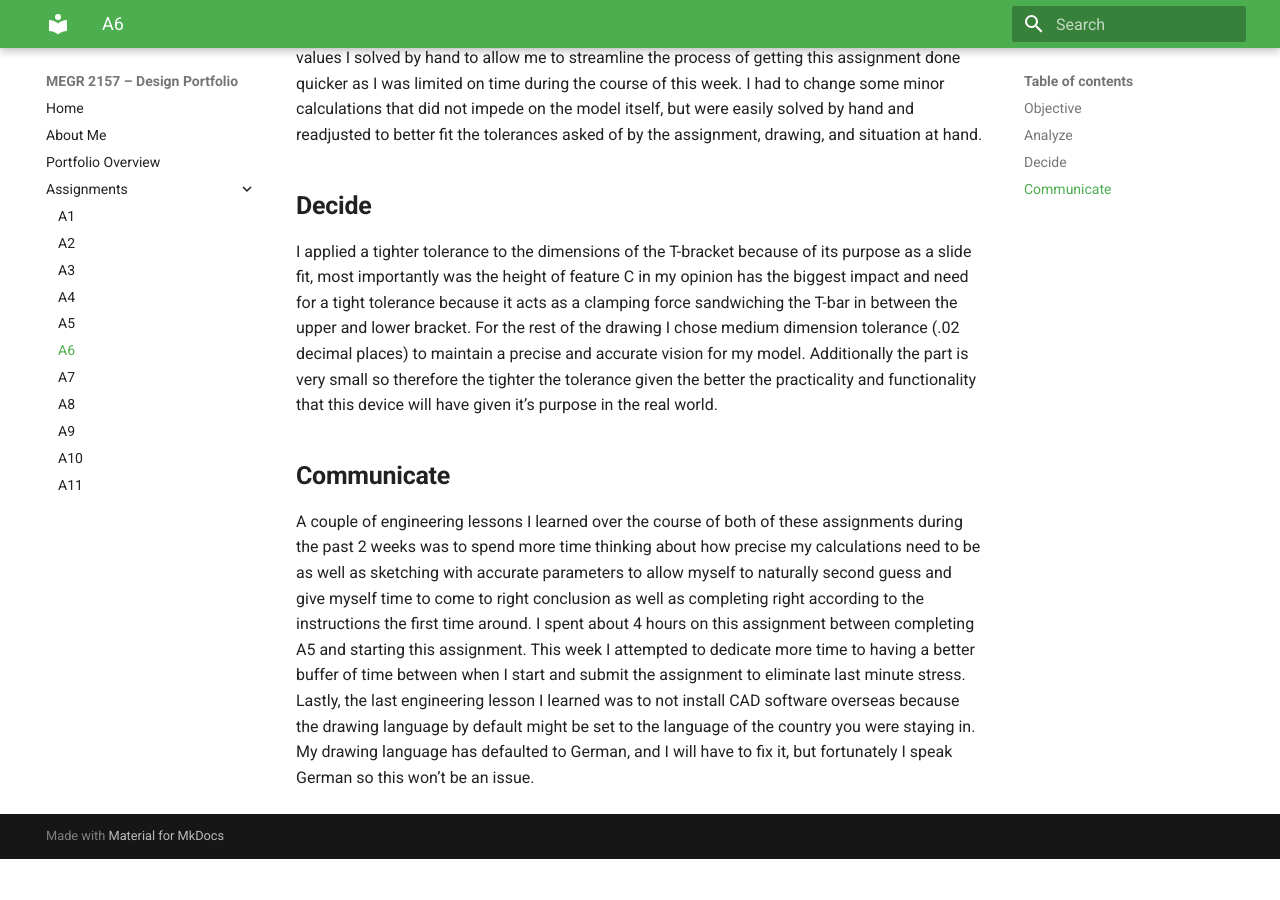
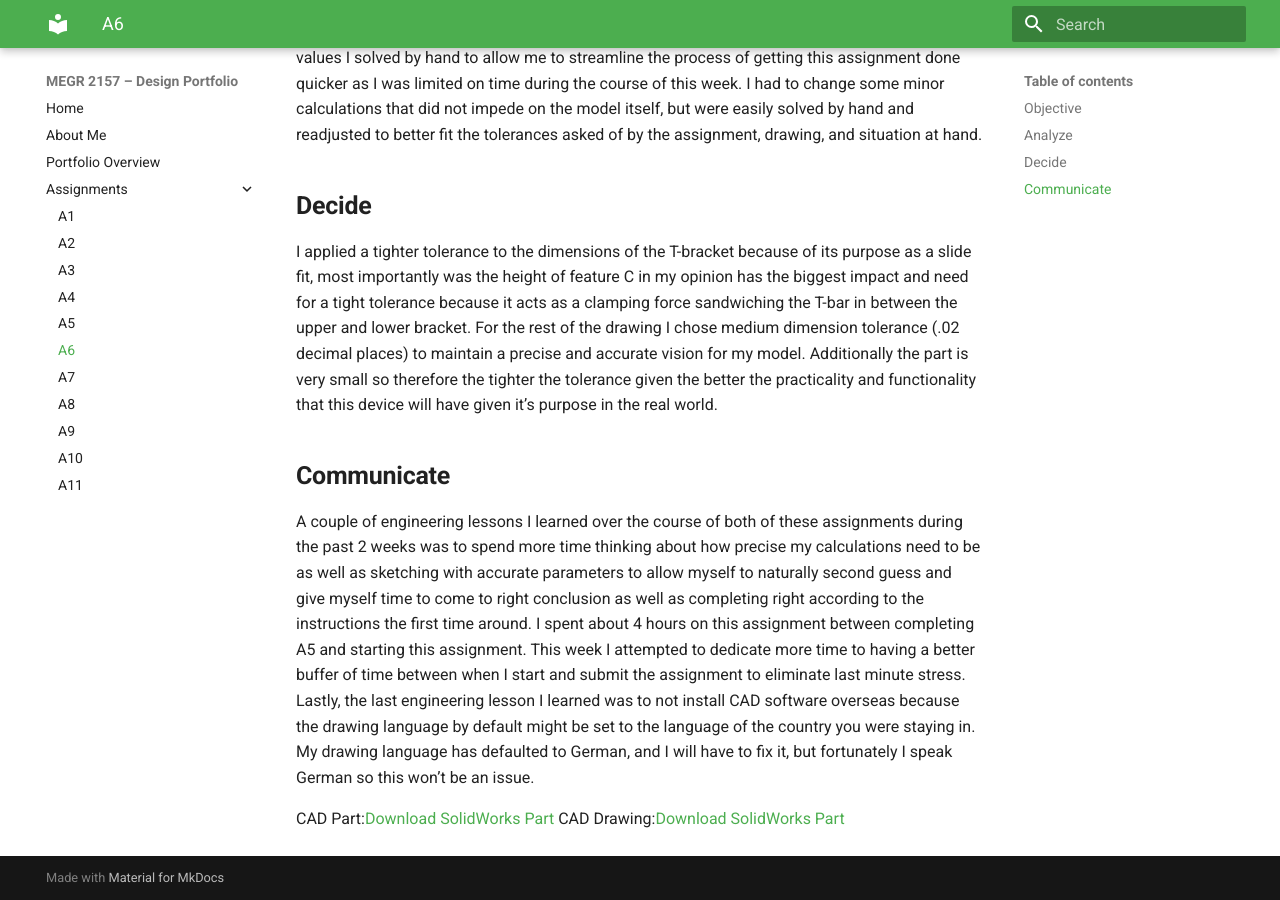
Before and after one commit to jhatch24/megr2156-portfolio, an MkDocs documentation site: the page built from docs/assignments/A06/index.md, in a window 1280 px wide and 900 px high, scrolled down 4762 px. Built offline with MkDocs 1.6.1 and Material for MkDocs 9.7.7, drawn with Linux system fonts in a browser that asks for light colours; before the commit the page ends 5621 px from its top, so only the background shows below that.

Commit message:
Enhance index.md with CAD download links
Added CAD part and drawing download links to the document.

```diff
--- a/docs/assignments/A06/index.md
+++ b/docs/assignments/A06/index.md
@@ -16,6 +16,8 @@ The analytical equation I used in my parametric design for this bracket was Stre
 ## **Decide**
 I applied a tighter tolerance to the dimensions of the T-bracket because of its purpose as a slide fit, most importantly was the height of feature C in my opinion has the biggest impact and need for a tight tolerance because it acts as a clamping force sandwiching the T-bar in between the upper and lower bracket. For the rest of the drawing I chose medium dimension tolerance (.02 decimal places) to maintain a precise and accurate vision for my model. Additionally the part is very small so therefore the tighter the tolerance given the better the practicality and functionality that this device will have given it’s purpose in the real world.
 
-
 ## **Communicate**
 A couple of engineering lessons I learned over the course of both of these assignments during the past 2 weeks was to spend more time thinking about how precise my calculations need to be as well as sketching with accurate parameters to allow myself to naturally second guess and give myself time to come to right conclusion as well as completing right according to the instructions the first time around. I spent about 4 hours on this assignment between completing A5 and starting this assignment. This week I attempted to dedicate more time to having a better buffer of time between when I start and submit the assignment to eliminate last minute stress. Lastly, the last engineering lesson I learned was to not install CAD software overseas because the drawing language by default might be set to the language of the country you were staying in. My drawing language has defaulted to German, and I will have to fix it, but fortunately I speak German so this won’t be an issue.
+
+CAD Part:<a href="A3_FEA_beam.SLDPRT" download>Download SolidWorks Part</a>
+CAD Drawing:<a href="A3_FEA_beam.SLDPRT" download>Download SolidWorks Part</a>
```
